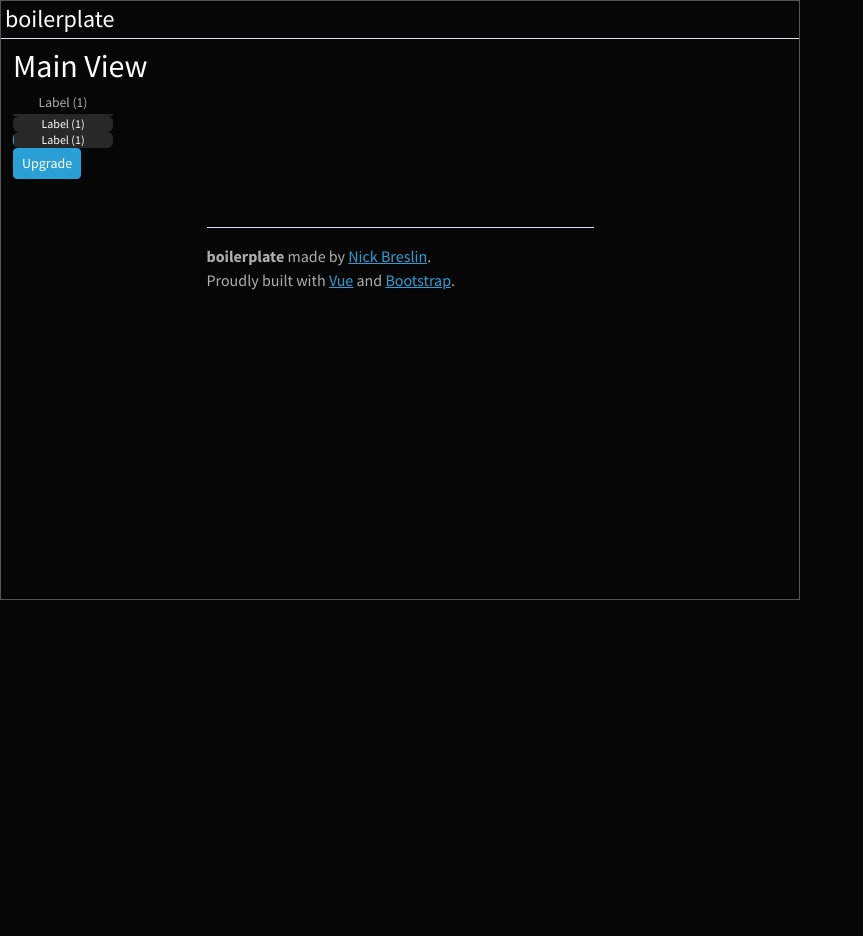
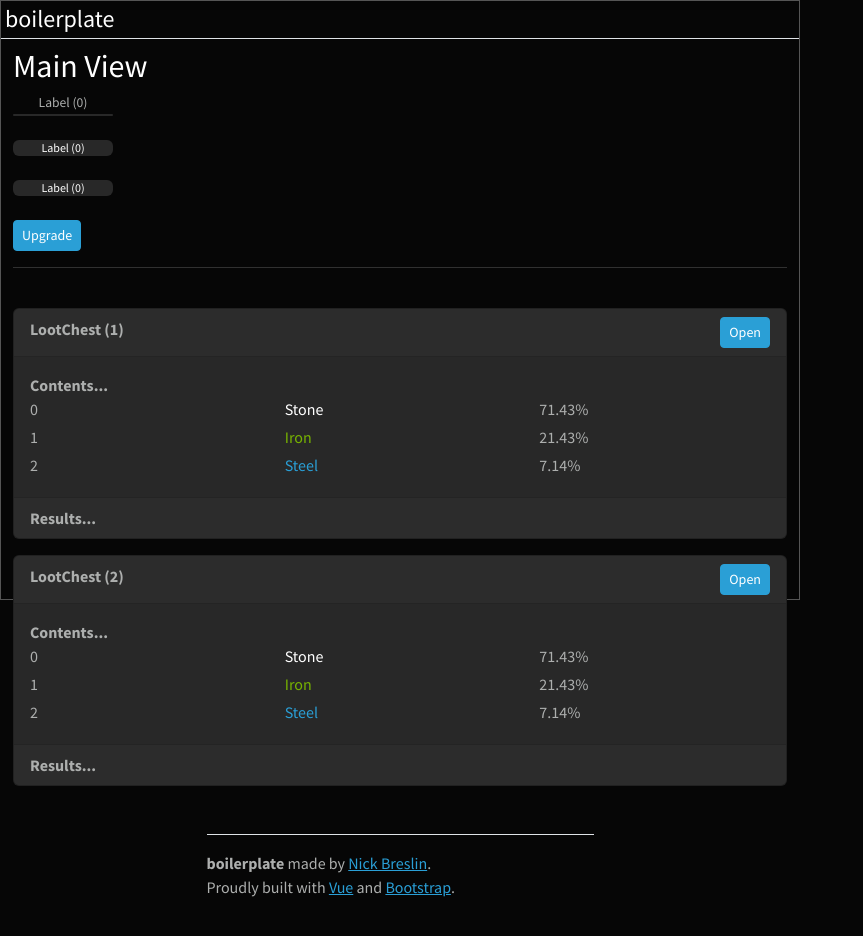
Before and after one commit to SlybootsStudio/characters, a Vue app: page / in a window 1280 px wide. Shown: the top 936 px of the page, without its empty margins (0-863 px from the left). Before the commit the page ends 800 px from the top, so only its background shows below. Built offline with nearby package versions, Linux system fonts and the light colour scheme.

Commit message:
Simple lootchest logic

```diff
--- /dev/null
+++ b/src/components/LootChest.vue
@@ -0,0 +1,106 @@
+<template>
+  <div class="card">
+    <div class="card-header d-flex justify-content-between">
+      <span class="fw-bold">LootChest ({{ draws }})</span
+      ><button @click="open()" class="btn btn-sm btn-primary">Open</button>
+    </div>
+    <div class="card-body">
+      <div class="fw-bold">Contents...</div>
+      <div v-for="item in items" :key="item.id" class="row mb-1">
+        <div class="col">{{ item.id }}</div>
+        <div class="col" :class="`text-${item.rarityColor}`">
+          {{ item.label }}
+        </div>
+        <div class="col">{{ item.chance }}%</div>
+      </div>
+    </div>
+    <div class="card-footer">
+      <div class="fw-bold">Results...</div>
+      <div v-for="item in results" :key="item.id" class="row mb-1">
+        <div class="col">{{ item.id }}</div>
+        <div class="col" :class="`text-${item.rarityColor}`">
+          {{ item.label }}
+        </div>
+        <div class="col">{{ item.chance }}%</div>
+      </div>
+    </div>
+  </div>
+</template>
+
+<script>
+import { ITEMS, RARITY_COLOR } from "@/data/loot.js";
+
+export default {
+  name: "LootBox",
+  data: function () {
+    return {
+      results: []
+    };
+  },
+  props: {
+    itemIds: Array,
+    draws: Number
+  },
+  computed: {
+    totalItemsCount() {
+      let droprates = this.itemIds.map((item) => item.droprate);
+
+      const reducer = (previousValue, currentValue) =>
+        previousValue + currentValue;
+
+      let amount = droprates.reduce(reducer);
+      return amount;
+    },
+    totalItemsSimpleCount() {
+      return this.totalItems.length;
+    },
+    totalItems() {
+      let pool = [];
+
+      this.items.forEach((item) => {
+        for (let x = 0; x < item.droprate; x += 1) {
+          pool.push(item);
+        }
+      });
+
+      return pool;
+    },
+    items() {
+      let arr = this.itemIds.map((item) => {
+        let itemMeta = ITEMS.find((ITEM) => {
+          return ITEM.id == item.id;
+        });
+
+        let rarityColor = RARITY_COLOR[itemMeta.rarity];
+
+        item.label = itemMeta.label;
+        item.rarityColor = rarityColor;
+
+        const chance = (100 / this.totalItemsCount) * item.droprate;
+        item.chance = chance.toFixed(2);
+
+        return item;
+      });
+
+      return arr;
+    }
+  },
+  methods: {
+    open() {
+      for (let x = 0; x < this.draws; x += 1) {
+        this.getItem();
+      }
+    },
+    getItem() {
+      let index = Math.floor(Math.random() * this.totalItemsCount);
+      console.log(index);
+
+      let item = this.totalItems[index];
+
+      console.log(item.label);
+    }
+  }
+};
+</script>
+
+<style scoped></style>
--- a/src/components/ProgressBar.vue
+++ b/src/components/ProgressBar.vue
@@ -18,7 +18,6 @@
 <script>
 export default {
   name: "ProgressBar",
-  data: function () {},
   props: {
     amount: {
       type: Number,
--- /dev/null
+++ b/src/data/loot.js
@@ -0,0 +1,58 @@
+export const RARITY = {
+  common: "common",
+  uncommon: "uncommon",
+  rare: "rare",
+  epic: "epic",
+  legendary: "legendary",
+  relic: "relic"
+};
+
+export const RARITY_COLOR = {
+  common: "white",
+  uncommon: "success",
+  rare: "primary",
+  epic: "warning",
+  legendary: "info",
+  relic: "danger"
+};
+
+export const ITEM_ID = {
+  stone: 0,
+  iron: 1,
+  steel: 2
+};
+
+export const ITEMS = [
+  {
+    id: ITEM_ID.stone,
+    label: "Stone",
+    rarity: RARITY.common
+  },
+  {
+    id: ITEM_ID.iron,
+    label: "Iron",
+    rarity: RARITY.uncommon
+  },
+  {
+    id: ITEM_ID.steel,
+    label: "Steel",
+    rarity: RARITY.rare
+  }
+];
+
+export const LootBox = [
+  {
+    id: ITEM_ID.stone,
+    quantityMin: 3,
+    quantityMax: 5,
+    droprate: 10
+  },
+  {
+    id: ITEM_ID.iron,
+    droprate: 3
+  },
+  {
+    id: ITEM_ID.steel,
+    droprate: 1
+  }
+];
--- a/src/views/Main.vue
+++ b/src/views/Main.vue
@@ -1,9 +1,17 @@
 <template>
   <div class="h4">Main View</div>
   <ThinBar :duration="duration" />
+  <br />
   <LabelBar :duration="duration" />
+  <br />
   <ProgressBar :amount="duration" :max="100" />
+  <br />
   <button @click="upgrade()" class="btn btn-sm btn-primary">Upgrade</button>
+  <br />
+  <hr />
+  <br />
+  <LootChest :itemIds="itemIds" :draws="1" class="mb-3" />
+  <LootChest :itemIds="itemIds" :draws="2" />
 </template>
 
 <script>
@@ -11,22 +19,27 @@
 import ThinBar from "@/components/ThinBar.vue";
 import LabelBar from "@/components/LabelBar.vue";
 import ProgressBar from "@/components/ProgressBar.vue";
+import LootChest from "@/components/LootChest.vue";
+
+import { LootBox } from "@/data/loot.js";
 
 export default {
   name: "Main",
   data() {
     return {
-      duration: 1
+      duration: 0,
+      itemIds: LootBox
     };
   },
   components: {
     ThinBar,
     LabelBar,
-    ProgressBar
+    ProgressBar,
+    LootChest
   },
   methods: {
     upgrade() {
-      this.duration = this.duration + 3;
+      this.duration = this.duration + 5;
     }
   }
 };
```
